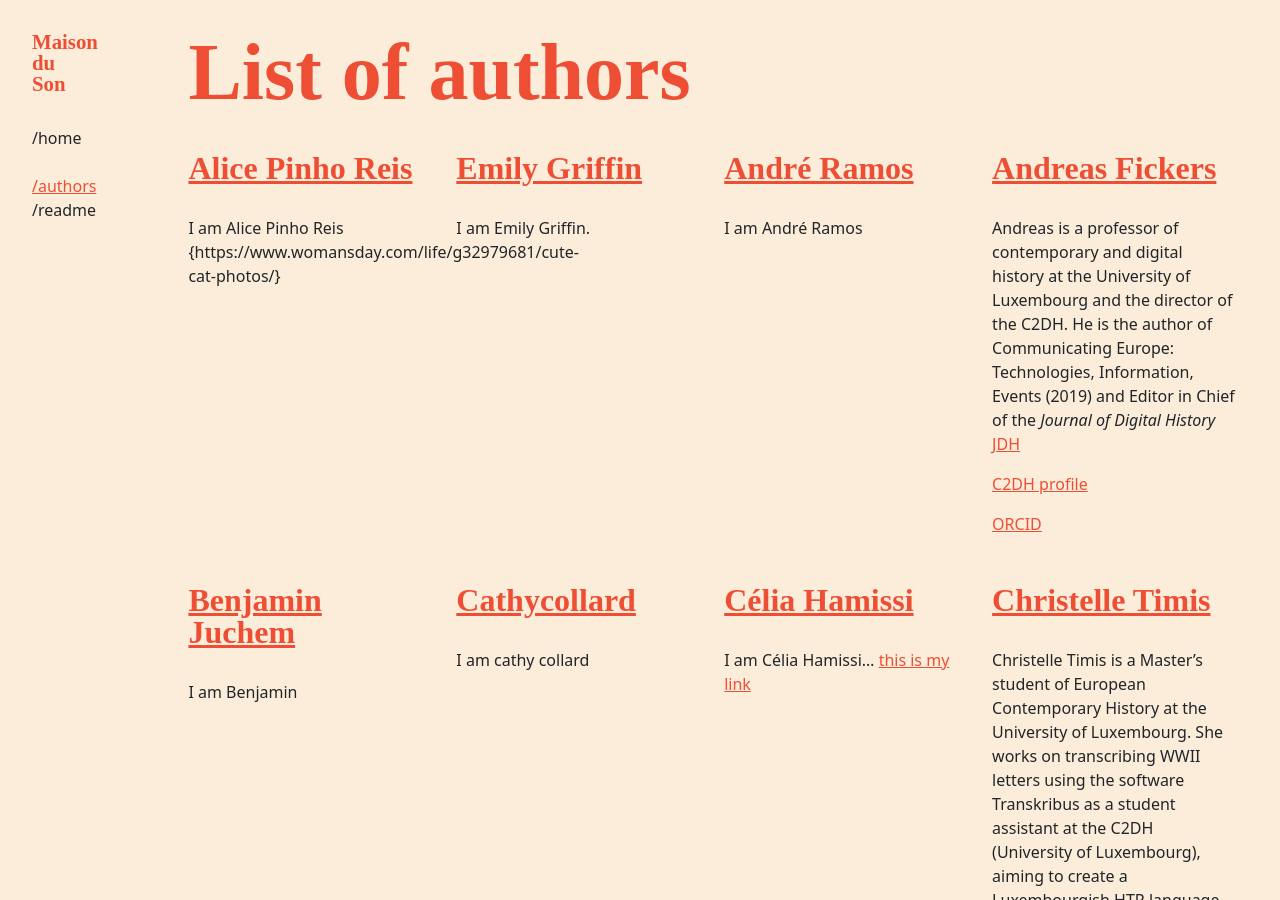
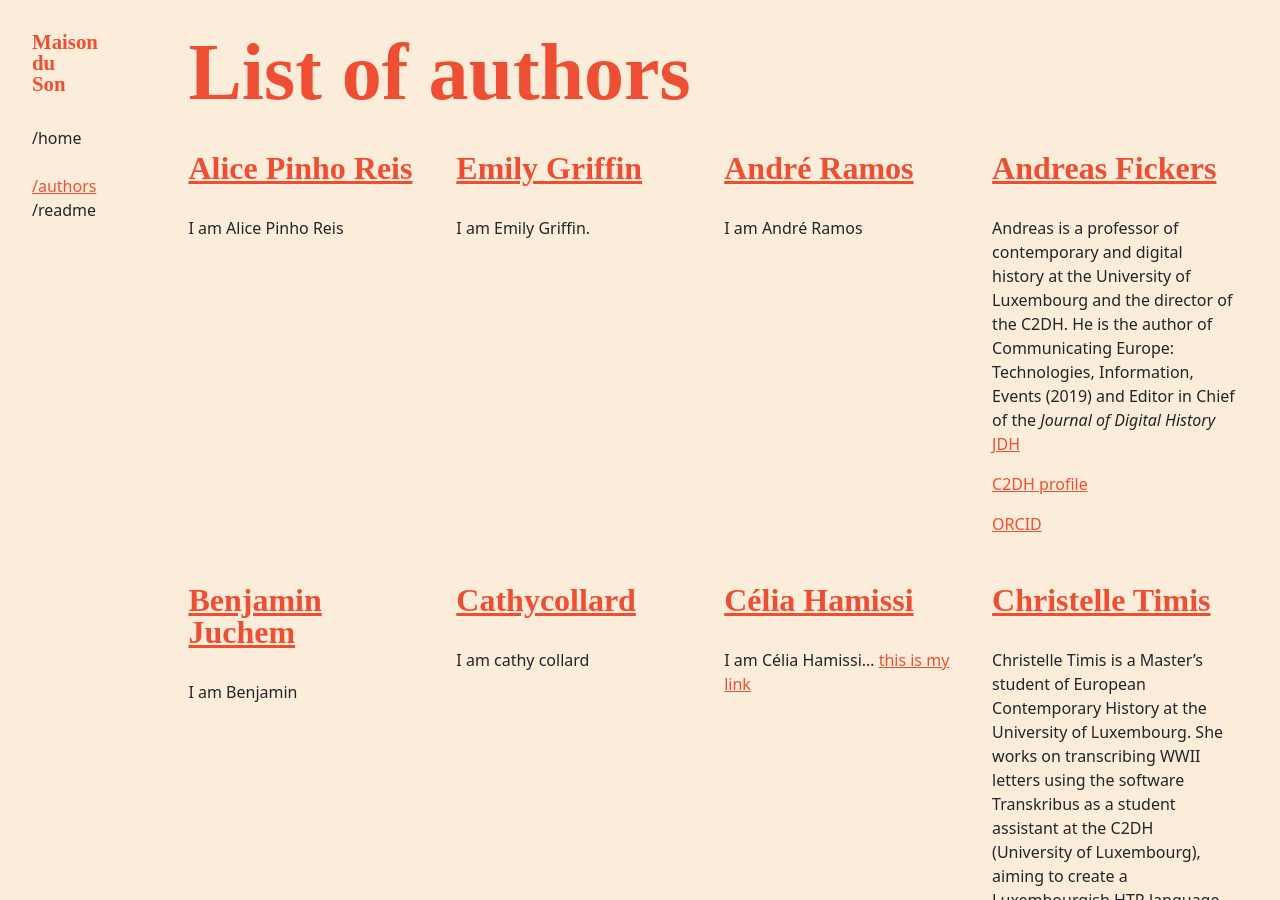
Before and after one commit to C2DH/maison-du-son, a Jekyll site: the page built from authors.md, in a window 1280 px wide and 900 px high. Built offline with Jekyll 4.4.1, drawn with Linux system fonts in a browser that asks for light colours; some web fonts are replaced; some of the changed lines change nothing that is shown.

Commit message:
Update Alice-PR.md

```diff
--- a/_people/Alice-PR.md
+++ b/_people/Alice-PR.md
@@ -1,4 +1,4 @@
 ---
 title: Alice Pinho Reis
 ---
-I am Alice Pinho Reis {https://www.womansday.com/life/g32979681/cute-cat-photos/}
+I am Alice Pinho Reis
```
